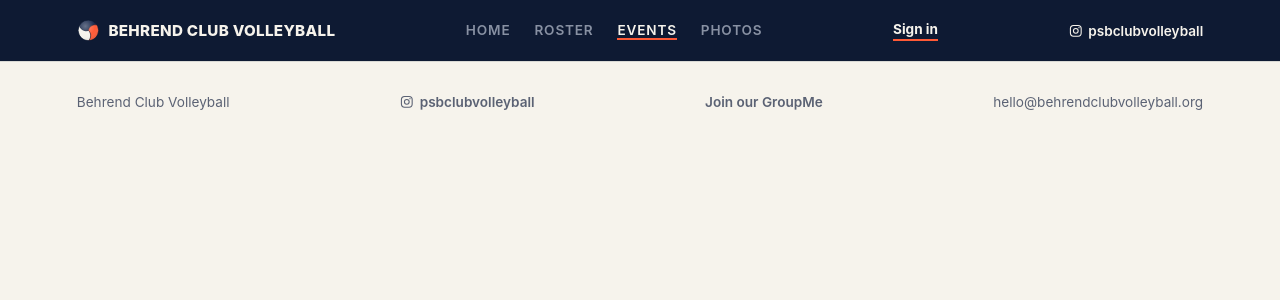
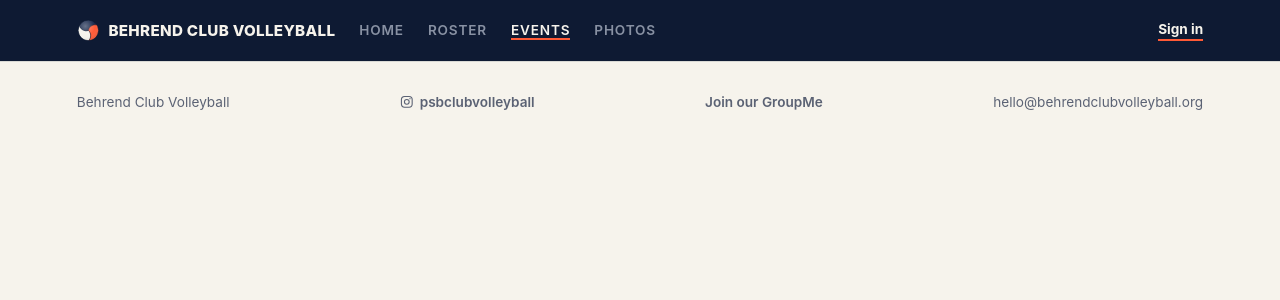
Before and after one commit to PSB-Club-Volleyball/landing-page, a React (Vite) app: page /events/1 in a window 1280 px wide. Shown: the top 300 px of the page. Built offline with nearby package versions, Linux system fonts and the light colour scheme; no server answers.

Commit message:
style: remove Instagram link from navbar, pin sign-in to the far right
The Instagram link stays in the footer. Navbar goes back to justify-content:
flex-start with margin-left: auto on the account block so sign-in/sign-out
sits flush at the right edge instead of being spaced out with the nav links.

```diff
--- a/src/App.css
+++ b/src/App.css
@@ -1,7 +1,6 @@
 .navbar {
   display: flex;
   align-items: center;
-  justify-content: space-between;
   gap: 1.5rem;
   padding: 1.2rem 6vw;
   background: var(--ink);
@@ -90,6 +89,7 @@
 .nav-account {
   display: flex;
   align-items: center;
+  margin-left: auto;
 }
 .nav-signin {
   font-size: 0.85rem;
@@ -939,7 +939,8 @@
     flex-direction: column;
     gap: 0.9rem;
   }
-  .nav-panel .instagram-link {
+  .nav-panel .nav-account {
+    margin-left: 0;
     padding-top: 0.9rem;
     border-top: 1px solid var(--hairline);
   }
--- a/src/components/Navbar.tsx
+++ b/src/components/Navbar.tsx
@@ -1,7 +1,6 @@
 import { useEffect, useState } from 'react'
 import { NavLink, useLocation } from 'react-router-dom'
 import BallIcon from './BallIcon'
-import InstagramLink from './InstagramLink'
 import MenuIcon from './MenuIcon'
 import { getMe } from '../lib/api'
 import { logout } from '../lib/adminApi'
@@ -95,7 +94,6 @@
             </span>
           )}
         </div>
-        <InstagramLink onClick={() => setOpen(false)} />
       </div>
     </header>
   )
```
